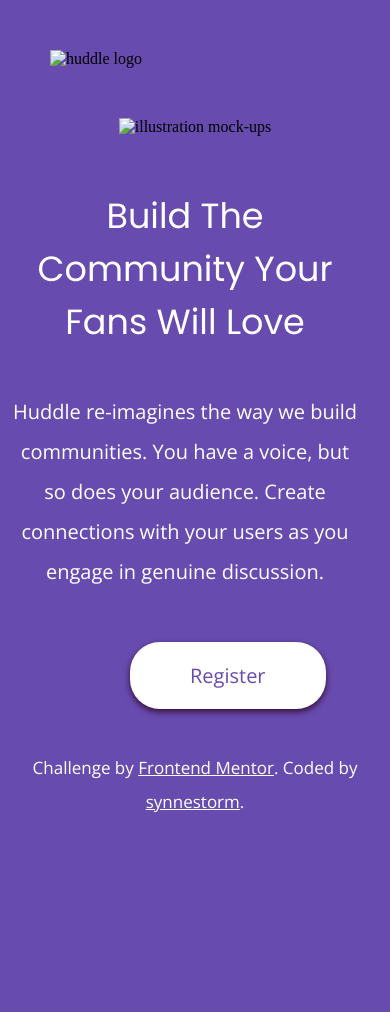
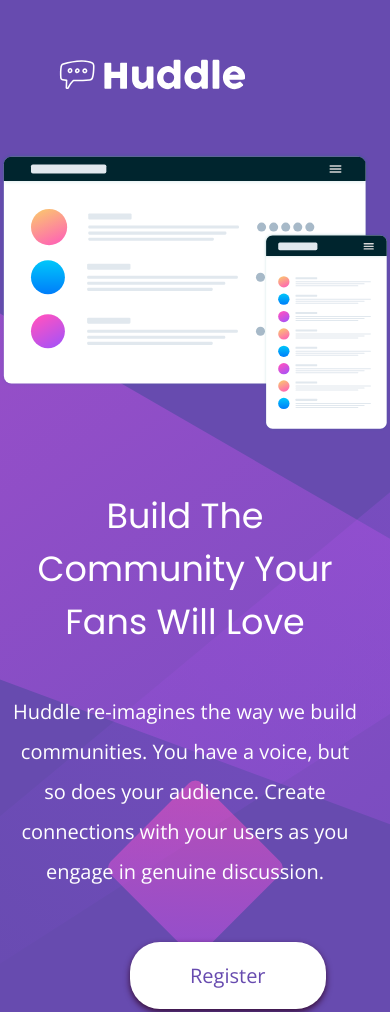
Before and after one commit to synnestorm/landing-page, a plain HTML site: page index.html in a window 390 px wide. Shown: the top 1012 px of the page. Before the commit the page ends 846 px from the top, so only its background shows below. Drawn offline with nearby package versions, Linux system fonts and the light colour scheme; the site is published under a folder, as on GitHub Pages, so addresses that start at the root find nothing.

Commit message:
moved images

```diff
--- a/index.html
+++ b/index.html
@@ -22,12 +22,12 @@
 
 <body>
   <header>
-    <img src="/images/logo.svg" alt="huddle logo">
+    <img src="logo.svg" alt="huddle logo">
   </header>
 
   <div class="container">
     <div class="illustration">
-      <img src="/images/illustration-mockups.svg" alt="illustration mock-ups">
+      <img src="illustration-mockups.svg" alt="illustration mock-ups">
     </div>
     <div class="info">
       <h1>Build The Community Your Fans Will Love</h1>
--- a/styles.css
+++ b/styles.css
@@ -2,7 +2,7 @@ body {
   margin: 0;
   padding: 0;
   background-color: hsl(257, 40%, 49%);
-  background-image: url(/images/bg-desktop.svg);
+  background-image: url(bg-desktop.svg);
   background-repeat: no-repeat;
   background-size: cover;
 }
@@ -76,7 +76,7 @@ a {
 
 @media only screen and (max-width: 600px) {
   body {
-    background-image: url(/images/bg-mobile.svg);
+    background-image: url(bg-mobile.svg);
     background-size: cover;
   }
   div > img {
```
Also changed, not shown: bg-desktop.svg (renamed from images/bg-desktop.svg), bg-mobile.svg (renamed from images/bg-mobile.svg), illustration-mockups.svg (renamed from images/illustration-mockups.svg), logo.svg (renamed from images/logo.svg).
